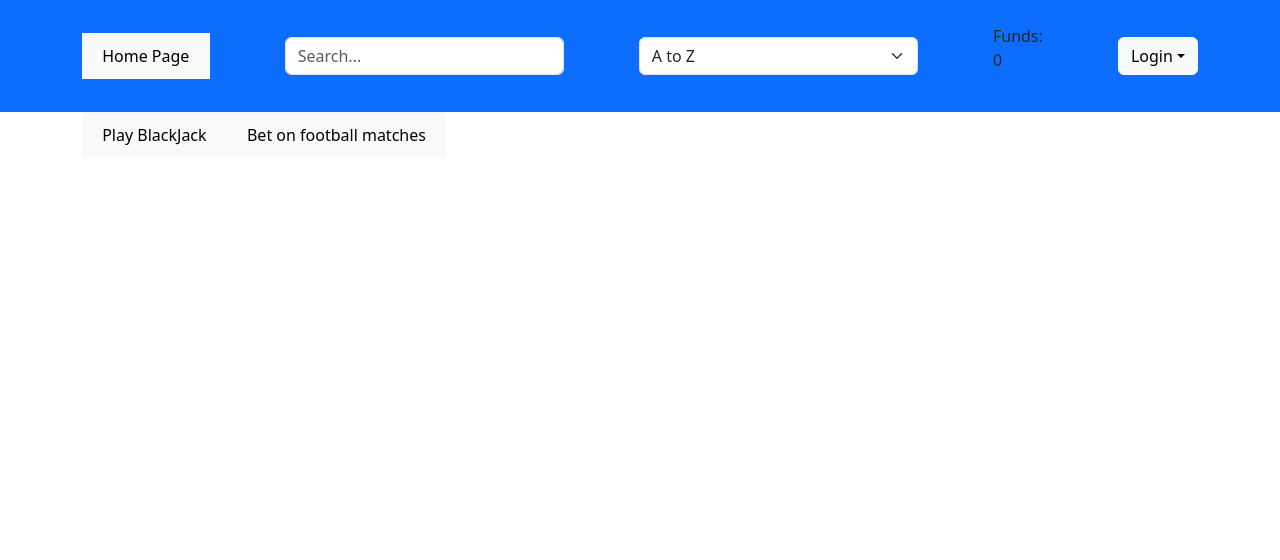
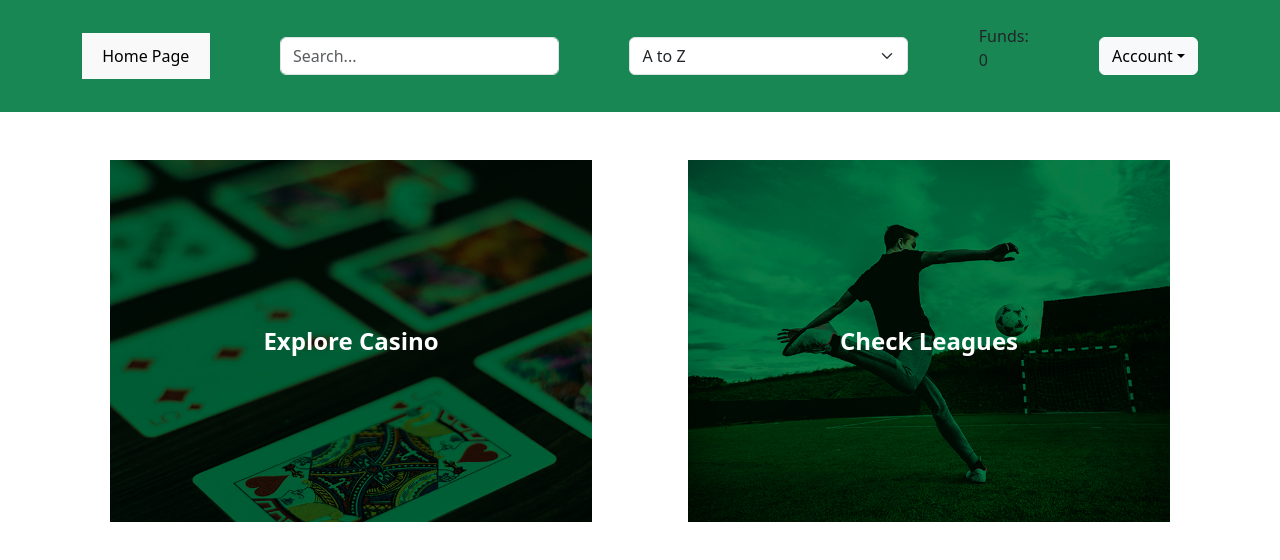
Before and after one commit to szilvassy-bence/mern-betting, a React (Vite) app in the folder frontend/: page / in a window 1280 px wide. Shown: the top 560 px of the page. Built offline with nearby package versions, Linux system fonts and the light colour scheme.

Commit message:
final bence

```diff
--- a/frontend/index.html
+++ b/frontend/index.html
@@ -5,7 +5,7 @@
     <link rel="stylesheet" href="./node_modules/bootstrap/dist/css/bootstrap.css">
     <link rel="stylesheet" href="./src/index.css">
     <meta name="viewport" content="width=device-width, initial-scale=1.0" />
-    <title>Vite + React</title>
+    <title>Bet 366</title>
   </head>
   <body>
     <div id="root" class="container-fluid align-content-start"></div>
--- a/frontend/src/components/BetModal.jsx
+++ b/frontend/src/components/BetModal.jsx
@@ -2,9 +2,9 @@ import { useState, useContext, useRef } from "react";
 import { SearchContext } from "../contexts/SearchContext";
 
 export default function BetModal({ betCurrent, setBetCurrent }) {
-  const [betGreater, setBetGreater] = useState(false)
+  const [betGreater, setBetGreater] = useState(false);
 
-  const { setFunds, funds, user } = useContext(SearchContext)
+  const { setFunds, funds, user } = useContext(SearchContext);
 
   const amountRef = useRef(0);
 
@@ -14,10 +14,10 @@ export default function BetModal({ betCurrent, setBetCurrent }) {
     console.log(amountRef.current.value);
     const amount = amountRef.current.value;
 
-    if(parseInt(amount) > funds){
-      setBetGreater(true)
+    if (parseInt(amount) > funds) {
+      setBetGreater(true);
     } else {
-      setBetGreater(false)
+      setBetGreater(false);
     }
 
     setBetCurrent({
@@ -25,9 +25,9 @@ export default function BetModal({ betCurrent, setBetCurrent }) {
       betDetails: {
         ...betCurrent.betDetails,
         betAmount: amount,
-				betWin: amount * betCurrent.betDetails.betOdds
-			}
-		})
+        betWin: amount * betCurrent.betDetails.betOdds,
+      },
+    });
   }
 
   async function onSubmit(e) {
@@ -40,12 +40,12 @@ export default function BetModal({ betCurrent, setBetCurrent }) {
     data.user = user.id;
     console.log(data);
 
-    if(data.betAmount > funds) {
-      setBetGreater(!betGreater)
+    if (data.betAmount > funds) {
+      setBetGreater(!betGreater);
     } else {
       /*console.log(typeof funds);
       console.log(data.betAmount)*/
-      setBetGreater(false)
+      setBetGreater(false);
 
       const resp = await fetch("/api/betting/league/new", {
         method: "POST",
@@ -55,20 +55,18 @@ export default function BetModal({ betCurrent, setBetCurrent }) {
       const currentBet = await resp.json();
       const betId = currentBet.bet._id;
 
-
-
       const bet = await fetch(`/api/user/deposit/bet/${user.id}`, {
         method: "PATCH",
         headers: { "Content-Type": "application/json" },
         body: JSON.stringify({
           deposit: funds - parseInt(data.betAmount),
-          bet: betId
-        } )
-      })
+          bet: betId,
+        }),
+      });
 
-      setFunds(funds - parseInt(data.betAmount))
+      setFunds(funds - parseInt(data.betAmount));
 
-      if(bet.status === 200){
+      if (bet.status === 200) {
         console.log("Successful patch");
       } else {
         console.log("Problem fetching");
@@ -80,7 +78,6 @@ export default function BetModal({ betCurrent, setBetCurrent }) {
         console.log("Problem sending bet");
       }
     }
-
   }
 
   // on select element
@@ -94,8 +91,7 @@ export default function BetModal({ betCurrent, setBetCurrent }) {
         ...betCurrent.betDetails,
         betSide: betSide,
         betOdds: betCurrent.odds.pre[betSide],
-				betWin:
-					betCurrent.betDetails.betAmount
+        betWin: betCurrent.betDetails.betAmount
           ? betCurrent.betDetails.betAmount * betCurrent.odds.pre[betSide]
           : 0,
         betTeam:
@@ -139,9 +135,13 @@ export default function BetModal({ betCurrent, setBetCurrent }) {
             ></button>
           </div>
           <div className="modal-body">
+            {user ? (
+              <>
                 <h3>It's time to make your bet!</h3>
                 <form className="form" onSubmit={onSubmit} id="form-betModal">
-              <label htmlFor="form-select-betModal"  className="form-label">Result</label>
+                  <label htmlFor="form-select-betModal" className="form-label">
+                    Result
+                  </label>
                   <select
                     name="betSide"
                     onChange={onSelectChange}
@@ -192,7 +192,11 @@ export default function BetModal({ betCurrent, setBetCurrent }) {
                     readOnly
                     className="form-control mb-3"
                     id="input-betWin"
-								value={betCurrent.betDetails.betWin ? betCurrent.betDetails.betWin : 0}
+                    value={
+                      betCurrent.betDetails.betWin
+                        ? betCurrent.betDetails.betWin
+                        : 0
+                    }
                   />
                   <button
                     type="button"
@@ -203,7 +207,8 @@ export default function BetModal({ betCurrent, setBetCurrent }) {
                   >
                     Cancel
                   </button>
-              {betGreater ? <button
+                  {betGreater ? (
+                    <button
                       disabled
                       type="submit"
                       id="betModal-submit"
@@ -211,7 +216,8 @@ export default function BetModal({ betCurrent, setBetCurrent }) {
                       className="btn btn-primary"
                     >
                       Bet
-                </button> :
+                    </button>
+                  ) : (
                     <button
                       type="submit"
                       id="betModal-submit"
@@ -220,8 +226,12 @@ export default function BetModal({ betCurrent, setBetCurrent }) {
                     >
                       Bet
                     </button>
-              }
+                  )}
                 </form>
+              </>
+            ) : (
+              <h3>Please log in to continue!</h3>
+            )}
           </div>
         </div>
       </div>
--- a/frontend/src/components/Home.jsx
+++ /dev/null
@@ -1,23 +0,0 @@
-import { Link } from "react-router-dom"
-
-export default function Home () {
-
-    return (
-        <>
-            <div className="container-fluid">
-                <div className="container">
-                    <Link to="/casino/blackjack">
-                        <button>
-                            Play BlackJack
-                        </button>
-                    </Link>
-                    <Link to="/leagues">
-                        <button>
-                            Bet on football matches
-                        </button>
-                    </Link>
-                </div>
-            </div>
-        </>
-    )
-}
--- /dev/null
+++ b/frontend/src/components/Home/Home.css
@@ -0,0 +1,9 @@
+.overlay-text {
+  position: absolute;
+  top: 50%;
+  left: 50%;
+  transform: translate(-50%, -50%);
+  color: white;
+  font-size: 24px;
+  font-weight: bold;
+}
--- /dev/null
+++ b/frontend/src/components/Home/Home.jsx
@@ -0,0 +1,27 @@
+import { Link } from "react-router-dom";
+import casino from "../../assets/casino.jpg";
+import bet from "../../assets/bet.jpg";
+import "./Home.css"
+
+export default function Home() {
+  return (
+    <>
+      <div className="container px-1">
+        <div className="row justify-content-around">
+          <div className="col-md-6 p-5 position-relative" >
+            <Link to="/casino/blackjack">
+              <img src={casino} className="img-fluid"></img>
+              <div className="overlay-text">Explore Casino</div>
+            </Link>
+          </div>
+          <div className="col-md-6 p-5 position-relative" >
+            <Link to="/leagues">
+              <img src={bet} className="img-fluid"></img>
+              <div className="overlay-text">Check Leagues</div>
+            </Link>
+          </div>
+        </div>
+      </div>
+    </>
+  );
+}
--- /dev/null
+++ b/frontend/src/components/Home/index.js
@@ -0,0 +1,2 @@
+import Home from "./Home";
+export default Home
--- a/frontend/src/components/Nav/Nav.jsx
+++ b/frontend/src/components/Nav/Nav.jsx
@@ -57,7 +57,7 @@ export default function Nav() {
 
   return (
     <div className="container-fluid p-0" id="nav">
-      <div className="navbar bg-primary navbar-expand-lg">
+      <div className="navbar bg-success navbar-expand-lg">
         <div className="container py-3">
           <Link to="/">
             <button type="button">Home Page</button>
@@ -85,7 +85,13 @@ export default function Nav() {
           </select>}
           <div>
             <label>Funds:</label>
-            <p>{funds}</p>
+            {
+              user ? (
+                <p>{funds}</p>
+              ) : (
+                <p>0</p>
+              )
+            }
           </div>
           <div className="dropdown-center" id="login-dropdown">
             <button
@@ -94,7 +100,7 @@ export default function Nav() {
               data-bs-toggle="dropdown"
               aria-expanded="false"
             >
-              Login
+              Account
             </button>
             {
               user ? (
--- a/frontend/src/components/UserAccount.jsx
+++ b/frontend/src/components/UserAccount.jsx
@@ -126,6 +126,58 @@ const UserAccount = () => {
             </div>
           </form>
         </div>
+        <div className="row-md-12">
+          <h2>Your Bets</h2>
+          { account.bets.length > 0 ? (
+            <table className='table'>
+              <thead>
+                <tr>
+                  <th scope='col'>#</th>
+                  <th scope='col'>Match Id</th>
+                  <th scope='col'>Bet amount</th>
+                  <th scope='col'>Possible win</th>
+                  <th scope='col'>Bet side</th>
+                </tr>
+              </thead>
+              <tbody>
+                {
+                  account.bets.map((bet, i) => {
+                    return (
+                      <tr key={bet._id}>
+                        <th scope='row'>{i+1}</th>
+                        <td>{bet.matchId}</td>
+                        <td>{bet.betAmount}</td>
+                        <td>{bet.betWin}</td>
+                        <td>{bet.betSide}</td>
+                      </tr>
+                    )
+                  })
+                }
+              </tbody>
+            </table>
+            ) : (
+              <h5>You have no open bets currently.</h5>
+            )
+          }
+          <table>
+            <thead>
+              <tr>
+                <th></th>
+                <th></th>
+                <th></th>
+                <th></th>
+              </tr>
+            </thead>
+            <tbody>
+              <tr>
+                <th></th>
+                <td></td>
+                <td></td>
+                <td></td>
+              </tr>
+            </tbody>
+          </table>
+        </div>
       </div>
       </>) :
       (<div className='notlogged'>
```
Also changed, not shown: frontend/src/assets/bet.jpg (added), frontend/src/assets/casino.jpg (added). Lines whose indentation alone changed are shown as unchanged.
